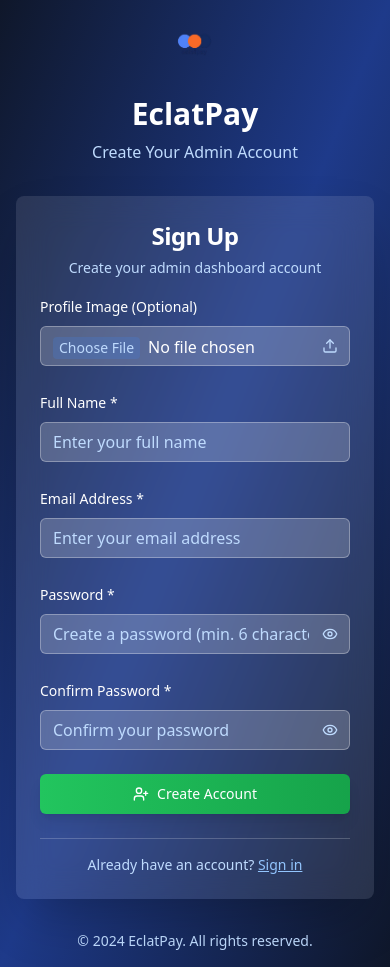
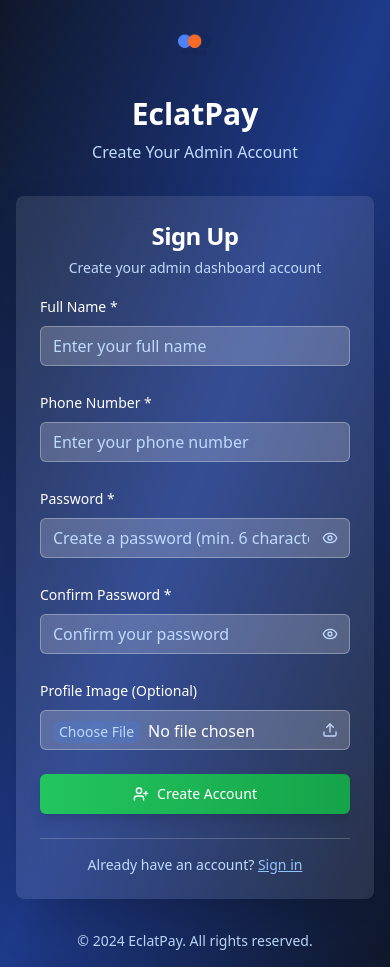
Before and after one commit to DExploit123/admin.eclatpay, a React (Vite) app: page /signup in a window 390 px wide. Built offline with nearby package versions, Linux system fonts and the light colour scheme.

Commit message:
Update signup form
Replaced email with phone number input and reordered the form fields, placing the profile image upload as the last entry.

```diff
--- a/src/pages/SignUp.tsx
+++ b/src/pages/SignUp.tsx
@@ -1,3 +1,4 @@
+
 import { useState } from 'react';
 import { useNavigate, Link } from 'react-router-dom';
 import { Eye, EyeOff, UserPlus, AlertCircle, Upload } from 'lucide-react';
@@ -11,7 +12,7 @@ import { authService } from '@/services/authService';
 const SignUp = () => {
   const [formData, setFormData] = useState({
     name: '',
-    email: '',
+    phone: '',
     password: '',
     confirmPassword: ''
   });
@@ -37,7 +38,7 @@ const SignUp = () => {
   const handleSubmit = async (e: React.FormEvent) => {
     e.preventDefault();
 
-    if (!formData.name.trim() || !formData.email.trim() || !formData.password.trim()) {
+    if (!formData.name.trim() || !formData.phone.trim() || !formData.password.trim()) {
       setError('Please fill in all required fields');
       return;
     }
@@ -52,13 +53,20 @@ const SignUp = () => {
       return;
     }
 
+    // Basic phone number validation
+    const phoneRegex = /^[\+]?[1-9][\d]{0,15}$/;
+    if (!phoneRegex.test(formData.phone.replace(/\s/g, ''))) {
+      setError('Please enter a valid phone number');
+      return;
+    }
+
     setError('');
     setLoading(true);
 
     try {
       const result = await authService.register({
         name: formData.name.trim(),
-        email: formData.email.trim(),
+        phone: formData.phone.trim(),
         password: formData.password,
         role: 'admin'
       }, profileImage || undefined);
@@ -110,24 +118,6 @@ const SignUp = () => {
             )}
 
             <form onSubmit={handleSubmit} className="space-y-6">
-              {/* Profile Image Upload */}
-              <div className="space-y-2">
-                <Label htmlFor="profileImage" className="text-white font-medium">
-                  Profile Image (Optional)
-                </Label>
-                <div className="relative">
-                  <Input
-                    id="profileImage"
-                    type="file"
-                    accept="image/*"
-                    onChange={handleImageChange}
-                    className="bg-white/20 border-white/30 text-white file:bg-blue-500/20 file:text-blue-200 file:border-0 file:rounded file:mr-2 focus:bg-white/30 focus:border-blue-400 transition-all"
-                    disabled={loading}
-                  />
-                  <Upload className="absolute right-3 top-1/2 transform -translate-y-1/2 h-4 w-4 text-blue-200 pointer-events-none" />
-                </div>
-              </div>
-
               {/* Name Field */}
               <div className="space-y-2">
                 <Label htmlFor="name" className="text-white font-medium">
@@ -146,17 +136,17 @@ const SignUp = () => {
                 />
               </div>
 
-              {/* Email Field */}
+              {/* Phone Number Field */}
               <div className="space-y-2">
-                <Label htmlFor="email" className="text-white font-medium">
-                  Email Address *
+                <Label htmlFor="phone" className="text-white font-medium">
+                  Phone Number *
                 </Label>
                 <Input
-                  id="email"
-                  name="email"
-                  type="email"
-                  placeholder="Enter your email address"
-                  value={formData.email}
+                  id="phone"
+                  name="phone"
+                  type="tel"
+                  placeholder="Enter your phone number"
+                  value={formData.phone}
                   onChange={handleInputChange}
                   className="bg-white/20 border-white/30 text-white placeholder:text-blue-200 focus:bg-white/30 focus:border-blue-400 transition-all"
                   required
@@ -232,6 +222,24 @@ const SignUp = () => {
                 </div>
               </div>
 
+              {/* Profile Image Upload */}
+              <div className="space-y-2">
+                <Label htmlFor="profileImage" className="text-white font-medium">
+                  Profile Image (Optional)
+                </Label>
+                <div className="relative">
+                  <Input
+                    id="profileImage"
+                    type="file"
+                    accept="image/*"
+                    onChange={handleImageChange}
+                    className="bg-white/20 border-white/30 text-white file:bg-blue-500/20 file:text-blue-200 file:border-0 file:rounded file:mr-2 focus:bg-white/30 focus:border-blue-400 transition-all"
+                    disabled={loading}
+                  />
+                  <Upload className="absolute right-3 top-1/2 transform -translate-y-1/2 h-4 w-4 text-blue-200 pointer-events-none" />
+                </div>
+              </div>
+
               {/* Sign Up Button */}
               <Button
                 type="submit"
```
